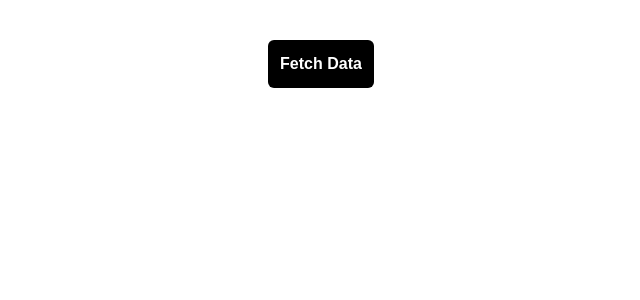
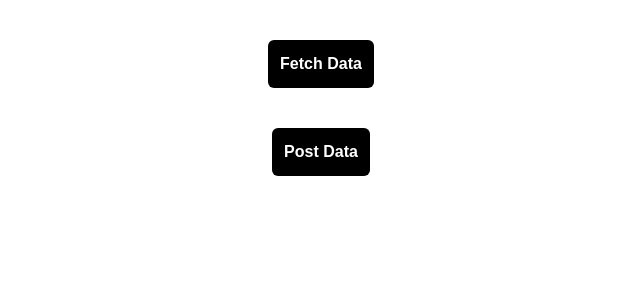
Before and after one commit to Moha2088/tanstack-next, a Next.js app: page / in a window 1280 px wide. Shown: the top 300 px of the page, without its empty margins (319-959 px from the left). Built offline with nearby package versions, Linux system fonts and the light colour scheme.

Commit message:
add mutation

```diff
--- a/package.json
+++ b/package.json
@@ -10,6 +10,7 @@
   },
   "dependencies": {
     "@tanstack/react-query": "^5.90.5",
+    "axios": "^1.12.2",
     "next": "15.5.6",
     "react": "19.1.0",
     "react-dom": "19.1.0"
--- a/src/app/page.tsx
+++ b/src/app/page.tsx
@@ -1,54 +1,95 @@
-"use client"
+"use client";
 
-import { QueryClient, QueryClientProvider, useQuery } from '@tanstack/react-query'
-import { useState } from "react"
-import { Todo } from "@/app/types/types"
+import {
+  QueryClient,
+  QueryClientProvider,
+  useMutation,
+  useQuery,
+} from "@tanstack/react-query";
+import { useEffect, useState } from "react";
+import { Todo } from "@/app/types/types";
+import axios from "axios";
 
-const queryClient = new QueryClient()
+const queryClient = new QueryClient();
 
 export default function Home() {
-    const queryClient = new QueryClient()
-
-    const [isButtonClicked, setIsButtonClicked] = useState<boolean>(false)
+  const [fetchData, setFetchData] = useState<boolean>(false);
+  const [postData, setPostData] = useState<boolean>(false);
 
   return (
     <QueryClientProvider client={queryClient}>
-            <div className="flex justify-center mt-10 mb-10">
+      <div className="flex justify-center items-center mt-10 mb-10 flex-col">
+        <div className="mb-10">
           <button
             className=" rounded-md p-3 bg-black text-white font-bold cursor-pointer"
-                    onClick={() => setIsButtonClicked(true)}>Fetch Data
+            onClick={() => setFetchData(true)}
+          >
+            Fetch Data
           </button>
         </div>
-            <div className="flex justify-center">
-                {isButtonClicked &&
+        <div className="flex justify-center">{fetchData && <FetchData />}</div>
 
-                    <FetchData/>
-                }
+        <div>
+          <button
+            className=" rounded-md p-3 bg-black text-white font-bold cursor-pointer"
+            onClick={() => setPostData(true)}
+          >
+            Post Data
+          </button>
+          <div>{postData && <p>POST request success!</p>}</div>
+        </div>
       </div>
     </QueryClientProvider>
   );
 }
 
+function PostData() {
+  const mutation = useMutation({
+    mutationFn: async (newTodo: Todo) => {
+      await axios.post("https://jsonplaceholder.typicode.com/todos", newTodo);
+    },
+    onSuccess: () => {
+      console.log("Data posted successfully");
+    },
+  });
+
+  useEffect(() => {
+    mutation.mutate({
+      id: 300,
+      userId: 400,
+      title: "New Todo Item",
+      completed: false,
+    });
+  }, [mutation]);
+}
+
 function FetchData() {
-    const {isPending, error, data} = useQuery({
-        queryKey: ['todoData'],
-        queryFn: () => fetch('https://jsonplaceholder.typicode.com/todos/2')
-            .then(res => res.json())
+  const { isPending, error, data } = useQuery({
+    queryKey: ["todoData"],
+    queryFn: () =>
+      fetch("https://jsonplaceholder.typicode.com/todos/2").then((res) =>
+        res.json()
+      ),
+  });
 
-    })
+  if (isPending) return <p>Loading</p>;
 
-    if (isPending) return <p>Loading</p>
-
-    if (error) return <p>Error fetching data!: {error.message}</p>
+  if (error) return <p>Error fetching data!: {error.message}</p>;
 
   return (
     <div>
-            <h1><strong>Title: </strong> {data.title} </h1>
-            <p><strong>Id: </strong> {data.id} </p>
-            <p><strong>UserId: </strong> {data.userId} </p>
-            <p><strong>IsCompleted: </strong> {data.completed} </p>
+      <h1>
+        <strong>Title: </strong> {data.title}{" "}
+      </h1>
+      <p>
+        <strong>Id: </strong> {data.id}{" "}
+      </p>
+      <p>
+        <strong>UserId: </strong> {data.userId}{" "}
+      </p>
+      <p>
+        <strong>IsCompleted: </strong> {data.completed}{" "}
+      </p>
     </div>
-
-    )
-
+  );
 }
--- a/src/app/types/types.ts
+++ b/src/app/types/types.ts
@@ -1,6 +1,6 @@
 export interface Todo {
     userId: number;
-    id: string;
+    id: number;
     title: string;
     completed: boolean;
 }
```
Also changed, not shown: 1 other file (tests, documents, lock files or other folders). Lines whose indentation alone changed are shown as unchanged.
